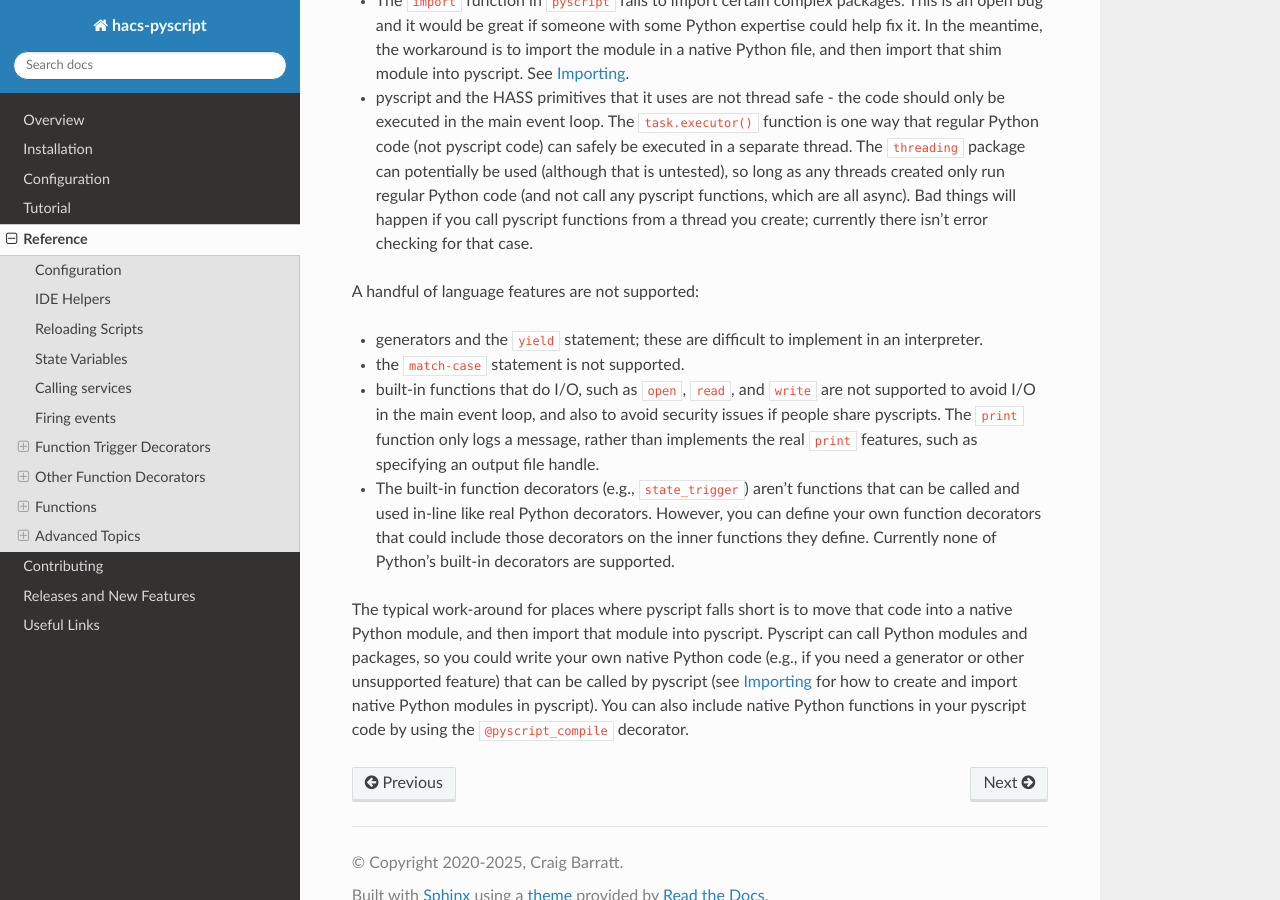
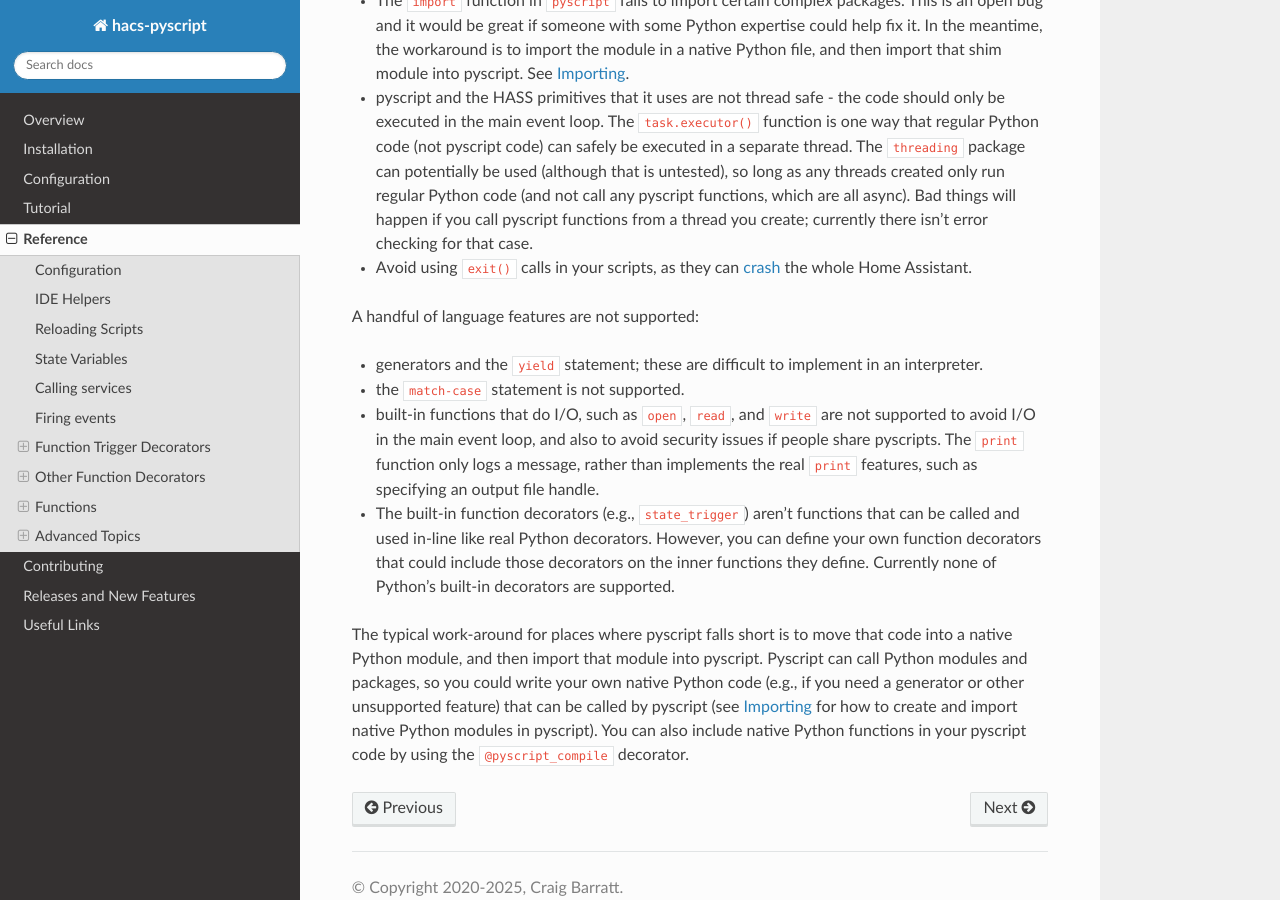
Before and after one commit to custom-components/pyscript, a Sphinx documentation site: the page built from docs/reference.rst, in a window 1280 px wide and 900 px high, scrolled down 48799 px. Built offline with Sphinx 7.4.7 and the Read the Docs theme 3.1.0, drawn with Linux system fonts in a browser that asks for light colours.

Commit message:
Suggest against using exit() as per #811

```diff
--- a/docs/reference.rst
+++ b/docs/reference.rst
@@ -2228,6 +2228,7 @@ it doesn't faithfully mimic Python.  Here are some areas where pyscript differs
   Python code (and not call any pyscript functions, which are all async). Bad things will happen
   if you call pyscript functions from a thread you create; currently there isn't error checking
   for that case.
+- Avoid using ``exit()`` calls in your scripts, as they can `crash <https://github.com/custom-components/pyscript/issues/811>`__ the whole Home Assistant.
 
 A handful of language features are not supported:
 
```
